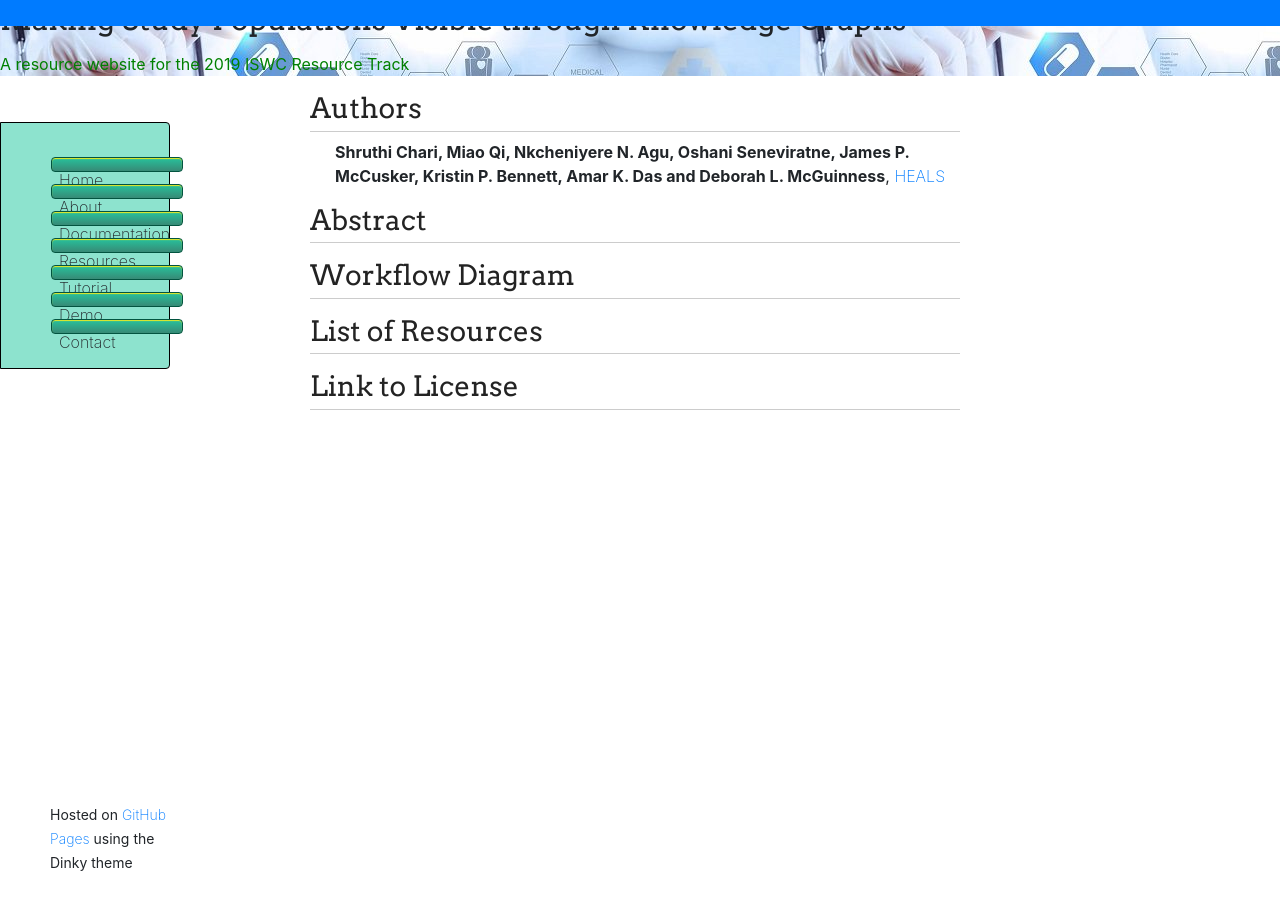
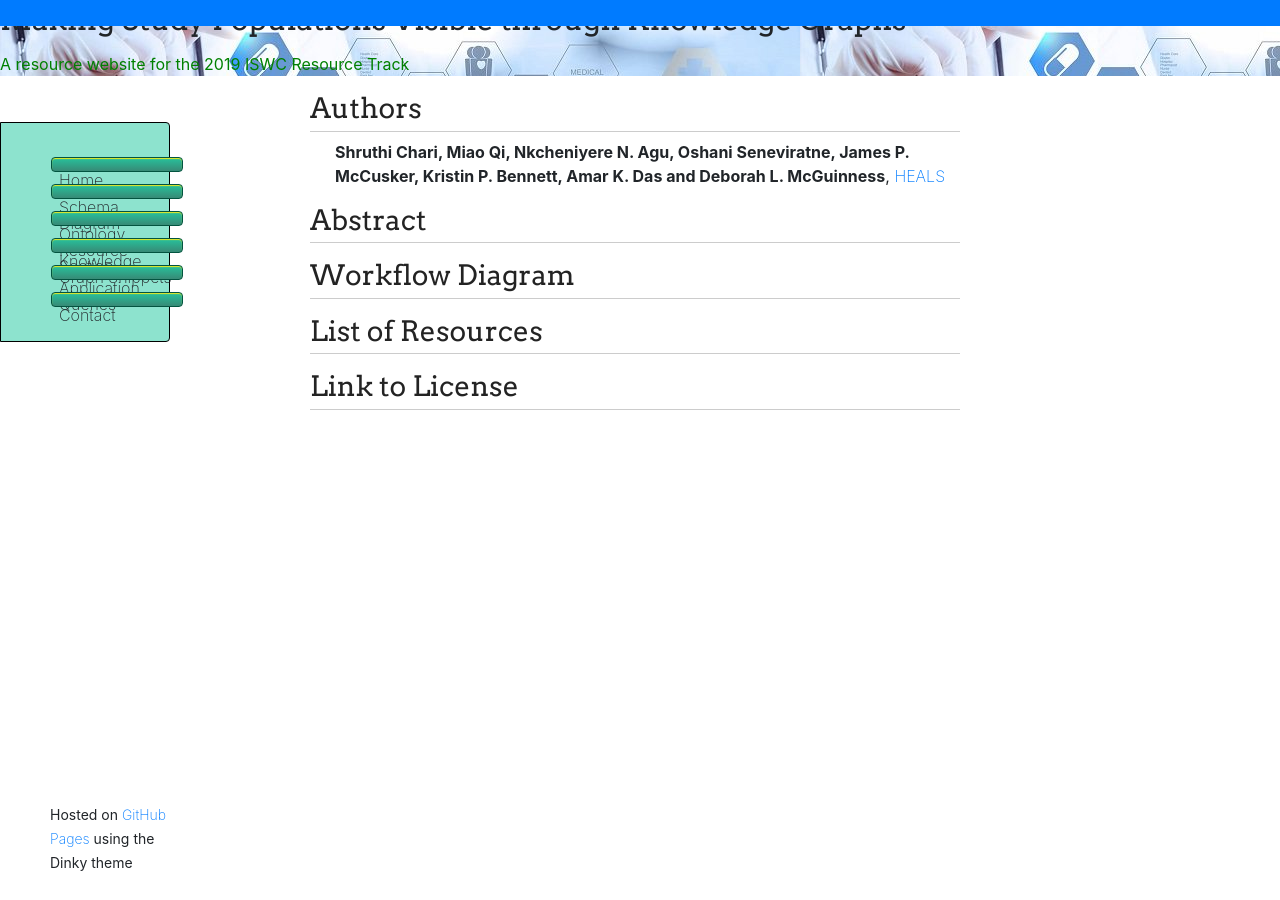
Before and after one commit to tetherless-world/study-cohort-ontology, a Jekyll site: the page built from index.md, in a window 1280 px wide. Built offline with Jekyll 4.4.1, drawn with Linux system fonts in a browser that asks for light colours; nearby versions of some CDN libraries; our own code applies the rules of GitHub Pages for plain Markdown files; library files that are not in the unit come from our copies.

Commit message:
Update default.html

```diff
--- a/_layouts/default.html
+++ b/_layouts/default.html
@@ -24,19 +24,16 @@
                 <a class="nav-link js-scroll-trigger" href="#">Home</a>
             </li>
             <li class="nav-item">
-                <a class="nav-link js-scroll-trigger" href="{{site.baseurl}}/about">About</a>
+                <a class="nav-link js-scroll-trigger" href="{{site.baseurl}}/about">Schema Diagram</a>
             </li>
             <li class="nav-item">
-                <a class="nav-link js-scroll-trigger" href="{{site.baseurl}}/documentation">Documentation</a>
+                <a class="nav-link js-scroll-trigger" href="{{site.baseurl}}/documentation">Ontology Resource Section</a>
             </li>
             <li class="nav-item">
-                <a class="nav-link js-scroll-trigger" href="{{site.baseurl}}/resources">Resources</a>
+                <a class="nav-link js-scroll-trigger" href="{{site.baseurl}}/resources">Knowledge Graph Snippets</a>
             </li>
             <li class="nav-item">
-                <a class="nav-link js-scroll-trigger" href="{{site.baseurl}}/tutorial">Tutorial</a>
-            </li>
-            <li class="nav-item">
-                <a class="nav-link js-scroll-trigger" href="{{site.baseurl}}/demo">Demo</a>
+                <a class="nav-link js-scroll-trigger" href="{{site.baseurl}}/tutorial">Application Queries</a>
             </li>
             <li class="nav-item">
                 <a class="nav-link js-scroll-trigger" href="{{site.baseurl}}/contact">Contact</a>
```
